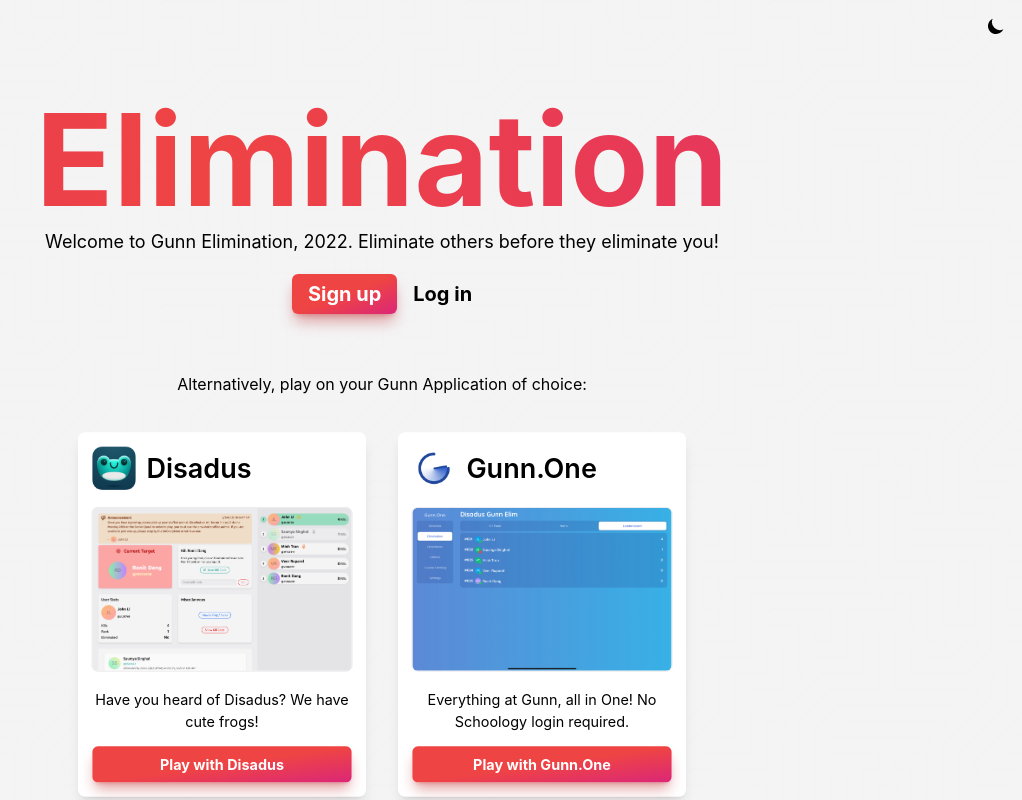
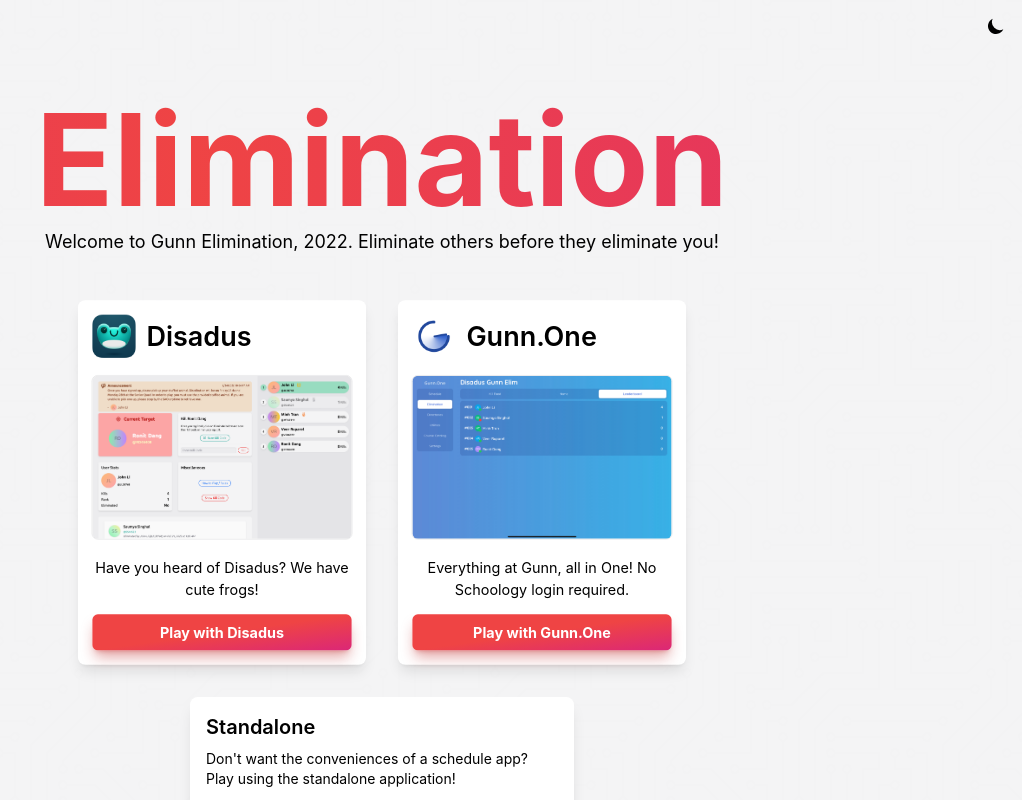
Before and after one commit to gunn-elimination/elimination-2022, a Next.js app: page / in a window 1280 px wide. Shown: the whole page, without its empty margins (258-1280 px from the left). Built offline with nearby package versions, Linux system fonts and the light colour scheme.

Commit message:
move standalone down

```diff
--- a/pages/index.tsx
+++ b/pages/index.tsx
@@ -47,7 +47,7 @@ export default function Home() {
 
   return (
     <div className="w-full h-full px-5 overflow-auto brick">
-      <main className="pt-24 text-center">
+      <main className="py-24 text-center">
         <Transition
           show={animate}
           enter="ease-out duration-500 delay-300"
@@ -75,59 +75,23 @@ export default function Home() {
           </p>
         </Transition>
 
-        {user ? (
-          <div className="flex items-center justify-center gap-4 mb-16 text-xl font-bold">
-            <Transition
-              show={animate}
-              enter="ease-out duration-500 delay-[1800ms]"
-              enterFrom="opacity-0 scale-0 -translate-y-full"
-              enterTo="opacity-100"
-              leave="ease-in duration-500"
-              leaveFrom="opacity-100"
-              leaveTo="opacity-0 scale-0"
-            >
-              <a href="/app" className="btn-primary">
-                Play
-              </a>
-            </Transition>
-          </div>
-        ) : (
-          <div className="flex items-center justify-center gap-4 mb-16 text-xl font-bold">
-            <Transition
-              show={animate}
-              enter="ease-out duration-500 delay-[1800ms]"
-              enterFrom="opacity-0 scale-0 -translate-y-full"
-              enterTo="opacity-100"
-              leave="ease-in duration-500"
-              leaveFrom="opacity-100"
-              leaveTo="opacity-0 scale-0"
-            >
-              <a href="/signup" className="btn-primary">
-                Sign up
-              </a>
-            </Transition>
 
-            <Transition
-              show={animate}
-              enter="ease-out duration-500 delay-[1800ms]"
-              enterFrom="opacity-0 scale-0 -translate-y-full"
-              enterTo="opacity-100"
-              leave="ease-in duration-500"
-              leaveFrom="opacity-100"
-              leaveTo="opacity-0 scale-0"
-            >
-              <a href="/login">Log in</a>
-            </Transition>
-          </div>
-        )}
 
-        <p className="mb-4">
-          Alternatively, play on your Gunn Application of choice:
-        </p>
+
 
         <section className="flex flex-wrap justify-center pointer-events-none group">
           {items.current}
         </section>
+        <div className="flex justify-center ">
+          <div className="h-full mt-3 max-w-sm p-4 text-left text-black transition-shadow duration-150 ease-in-out bg-white rounded-lg shadow-lg dark:bg-zinc-800 dark:text-white hover:shadow-xl flex flex-col gap-2">
+            <span className="text-xl font-semibold">Standalone</span>
+            <p className="text-sm">Don't want the conveniences of a schedule app? Play using the standalone application!</p>
+            <a className="btn-primary-outline btn-sm mt-2">Play with Standalone</a>
+          </div>
+        </div>
+
+
+
       </main>
     </div>
   );
--- a/styles/globals.css
+++ b/styles/globals.css
@@ -17,7 +17,11 @@
   font-family: -apple-system, BlinkMacSystemFont, 'Segoe UI', Roboto, Oxygen, Ubuntu, Cantarell, 'Open Sans', 'Helvetica Neue', sans-serif;
 }
 .btn-primary {
-  @apply px-4 py-2 font-bold text-white transition transition-shadow duration-100 ease-in-out rounded-md shadow-lg bg-gradient-to-br from-red-500 via-red-500 to-pink-600 shadow-red-700/40 hover:shadow-xl hover:shadow-red-700/40;
+  @apply px-4 py-2 text-center font-bold text-white transition transition-shadow duration-100 ease-in-out rounded-md shadow-lg bg-gradient-to-br from-red-500 via-red-500 to-pink-600 shadow-red-700/40 hover:shadow-xl hover:shadow-red-700/40;
+}
+
+.btn-primary-outline.btn-sm {
+  @apply px-3 py-2 font-semibold text-sm border-rose-500 border-2 text-transparent text-center transition-shadow duration-100 ease-in-out bg-clip-text rounded-md shadow-sm bg-gradient-to-br from-red-500 via-red-500 to-pink-600 shadow-red-700/40 hover:shadow-md hover:shadow-red-700/40;
 }
 
 .bg-brand {
```
